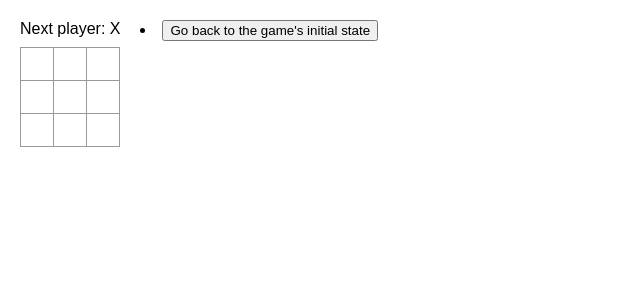
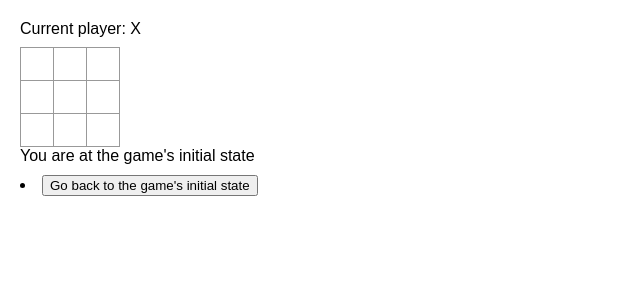
Before and after one commit to breathofaether/Tic-Tac-Toe, a React (Vite) app in the folder tic-tac-toe/: page / in a window 1280 px wide. Shown: the top 300 px of the page, without its empty margins (0-640 px from the left). Built offline with nearby package versions, Linux system fonts and the light colour scheme.

Commit message:
added feature which shows  'You are currently  at move #…' instead of a button.

```diff
--- a/tic-tac-toe/src/App.jsx
+++ b/tic-tac-toe/src/App.jsx
@@ -1,10 +1,10 @@
 import { useState } from "react";
 
-function Grid( {value, onGridClick} ) {
-  return  <button className="grid" onClick={onGridClick}>{value}</button>
+function Grid({ value, onGridClick }) {
+  return <button className="grid" onClick={onGridClick}>{value}</button>
 }
 
-function Board({isXNext, grid, onPlay}) {
+function Board({ isXNext, grid, onPlay }) {
   function handleClick(i) {
 
     if (grid[i] !== null || calculateWinner(grid)) {
@@ -32,26 +32,26 @@ function Board({isXNext, grid, onPlay}) {
   if (winner) {
     status = "Winner: " + winner;
   } else {
-    status = "Next player: " + (isXNext ? "X" : "O")
+    status = "Current player: " + (isXNext ? "X" : "O")
   }
 
   return (
     <>
       <div className="status">{status}</div>
       <div className="board-row">
-        <Grid value={grid[0]} onGridClick={() => handleClick(0)}/>
-        <Grid value={grid[1]} onGridClick={() => handleClick(1)}/>
-        <Grid value={grid[2]} onGridClick={() => handleClick(2)}/>
+        <Grid value={grid[0]} onGridClick={() => handleClick(0)} />
+        <Grid value={grid[1]} onGridClick={() => handleClick(1)} />
+        <Grid value={grid[2]} onGridClick={() => handleClick(2)} />
       </div>
       <div className="board-row">
-        <Grid value={grid[3]} onGridClick={() => handleClick(3)}/>
-        <Grid value={grid[4]} onGridClick={() => handleClick(4)}/>
-        <Grid value={grid[5]} onGridClick={() => handleClick(5)}/>
+        <Grid value={grid[3]} onGridClick={() => handleClick(3)} />
+        <Grid value={grid[4]} onGridClick={() => handleClick(4)} />
+        <Grid value={grid[5]} onGridClick={() => handleClick(5)} />
       </div>
       <div className="board-row">
-        <Grid value={grid[6]} onGridClick={() => handleClick(6)}/>
-        <Grid value={grid[7]} onGridClick={() => handleClick(7)}/>
-        <Grid value={grid[8]} onGridClick={() => handleClick(8)}/>
+        <Grid value={grid[6]} onGridClick={() => handleClick(6)} />
+        <Grid value={grid[7]} onGridClick={() => handleClick(7)} />
+        <Grid value={grid[8]} onGridClick={() => handleClick(8)} />
       </div>
     </>
   );
@@ -88,10 +88,16 @@ export default function Game() {
     )
   })
 
+  const currentMoveDescription = currentIndex > 0 ? `You are at move #${currentIndex + 1}`
+    : "You are at the game's initial state"
+
 
   return (
     <div className="game">
-      <div className="game-board"> <Board isXNext={isXNext} grid={currentGrid} onPlay={handlePlay}/></div>
+      <div className="game-board">
+      <Board isXNext={isXNext} grid={currentGrid} onPlay={handlePlay} />
+      <div className="current-move">{currentMoveDescription}</div>
+      </div>
       <div className="game-info">{moves}</div>
     </div>
   )
@@ -112,7 +118,7 @@ function calculateWinner(grid) {
   ];
 
   for (let line of winningLines) {
-    const [a,b,c] = line; //  Destructure to get the three indexes in this line
+    const [a, b, c] = line; //  Destructure to get the three indexes in this line
 
     const isNotEmpty = grid[a];
     const isEqualAB = grid[a] === grid[b];
--- a/tic-tac-toe/src/styles.css
+++ b/tic-tac-toe/src/styles.css
@@ -3,7 +3,7 @@
 }
 
 body {
-  font-family: sans-serif;
+  font-family: 'Courier New', monospace;
   margin: 20px;
   padding: 0;
 }
@@ -80,11 +80,13 @@ body {
 .status {
   margin-bottom: 10px;
 }
+
 .game {
   display: flex;
-  flex-direction: row;
+  flex-direction: column;
+  align-items: flex-start;
 }
 
-.game-info {
-  margin-left: 20px;
+.game-board {
+  margin-bottom: 10px;
 }
```
